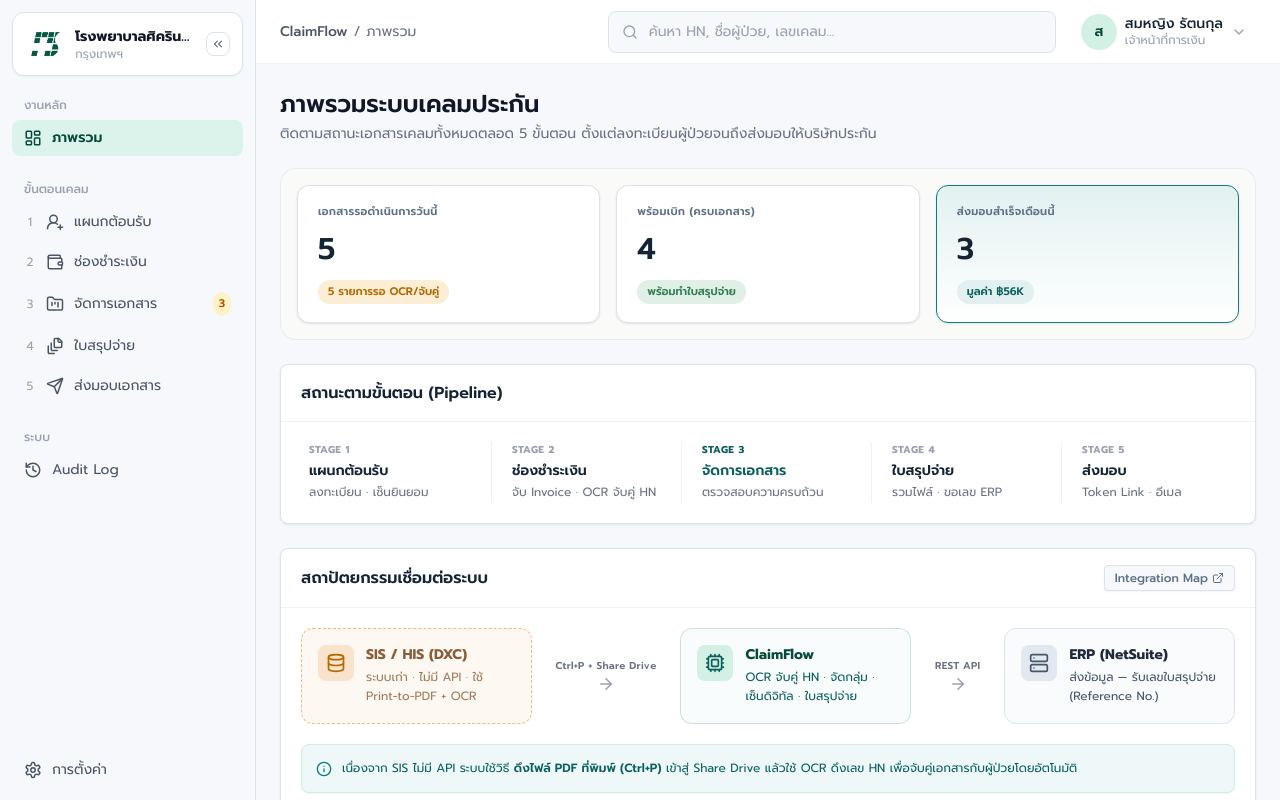
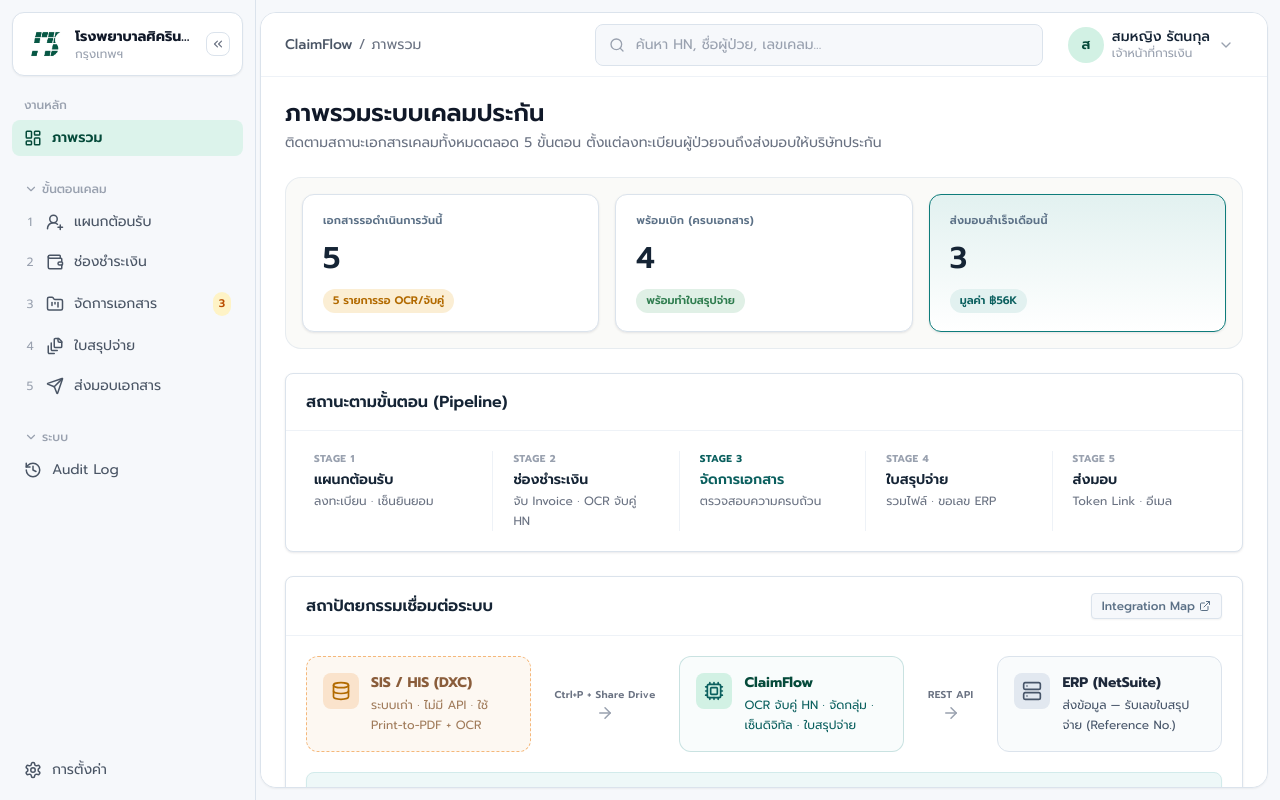
Before and after one commit to nidss/HCFI, a React (Vite) app: page / in a window 1280 px wide. Built offline with nearby package versions, Linux system fonts and the light colour scheme.

Commit message:
Align Sidebar and StaffLayout wrapper exactly to the Figma design specs

```diff
--- a/src/components/Sidebar.tsx
+++ b/src/components/Sidebar.tsx
@@ -1,6 +1,7 @@
 import { NavLink } from "react-router-dom";
 import {
   Building2,
+  ChevronDown,
   ChevronsLeft,
   ChevronsRight,
   FileStack,
@@ -79,7 +80,10 @@ export function Sidebar({ collapsed, onToggle }: { collapsed: boolean; onToggle:
             {/* Section 2 */}
             <div>
               {!collapsed && (
-                <p className="mb-1.5 px-3 text-[12px] font-medium text-[#99a1af]">ขั้นตอนเคลม</p>
+                <p className="mb-1.5 px-3 text-[12px] font-medium text-[#99a1af] flex items-center gap-1">
+                  <ChevronDown size={14} className="shrink-0 text-[#99a1af]" />
+                  <span>ขั้นตอนเคลม</span>
+                </p>
               )}
               <div className="space-y-1">
                 {steps.map((s) => (
@@ -113,7 +117,10 @@ export function Sidebar({ collapsed, onToggle }: { collapsed: boolean; onToggle:
             {/* Section 3 */}
             <div>
               {!collapsed && (
-                <p className="mb-1.5 px-3 text-[12px] font-medium text-[#99a1af]">ระบบ</p>
+                <p className="mb-1.5 px-3 text-[12px] font-medium text-[#99a1af] flex items-center gap-1">
+                  <ChevronDown size={14} className="shrink-0 text-[#99a1af]" />
+                  <span>ระบบ</span>
+                </p>
               )}
               <NavItem to="/audit-log" icon={History} label="Audit Log" collapsed={collapsed} />
             </div>
--- a/src/layouts/StaffLayout.tsx
+++ b/src/layouts/StaffLayout.tsx
@@ -8,13 +8,15 @@ export function StaffLayout() {
   return (
     <div className="flex h-screen w-full overflow-hidden bg-canvas">
       <Sidebar collapsed={collapsed} onToggle={() => setCollapsed((c) => !c)} />
-      <div className="flex min-w-0 flex-1 flex-col">
-        <Topbar />
-        <main className="flex-1 overflow-y-auto">
-          <div className="mx-auto max-w-[1200px] px-6 py-6">
-            <Outlet />
-          </div>
-        </main>
+      <div className="flex min-w-0 flex-1 flex-col p-3 pl-1">
+        <div className="flex-1 rounded-[16px] border border-line bg-white flex flex-col overflow-hidden shadow-sm">
+          <Topbar />
+          <main className="flex-1 overflow-y-auto bg-white">
+            <div className="px-6 py-5">
+              <Outlet />
+            </div>
+          </main>
+        </div>
       </div>
     </div>
   );
```
